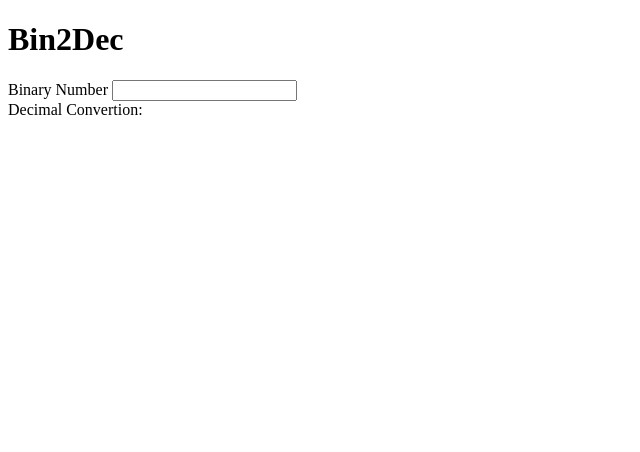
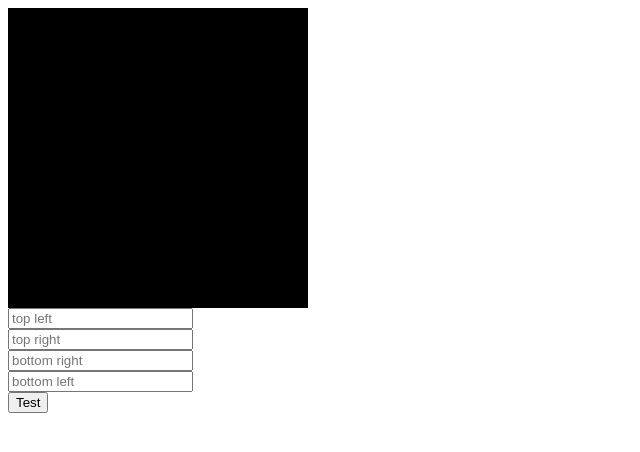
Before and after one commit to jgs-dev/florinpop17-88apps, an Angular app: page / in a window 1280 px wide. Shown: the top 452 px of the page, without its empty margins (0-640 px from the left). Built offline with nearby package versions, Linux system fonts and the light colour scheme.

Commit message:
inputs working on the canvas

```diff
--- a/src/app/app.component.html
+++ b/src/app/app.component.html
@@ -1,2 +1,2 @@
-<app-bin2dec></app-bin2dec>
+<app-border-radius-previewer></app-border-radius-previewer>
 <router-outlet></router-outlet>
--- a/src/app/border-radius-previewer/border-radius-previewer.component.html
+++ b/src/app/border-radius-previewer/border-radius-previewer.component.html
@@ -1 +1,14 @@
-<p>border-radius-previewer works!</p>
+<div [ngStyle]="getBorderRadius()" class="borders"></div>
+
+<div [formGroup]="bordersForm">
+    <div><input (input)="setBorderTopLeftRadius()" formControlName="borderRadiusTopLeft" type="tel"
+            placeholder="top left"></div>
+    <div><input (input)="setBorderTopRightRadius()" formControlName="borderRadiusTopRight" type="tel"
+            placeholder="top right"></div>
+    <div><input (input)="setBorderBottomRightRadius()" formControlName="borderRadiusBottomRight" type="tel"
+            placeholder="bottom right"></div>
+    <div><input (input)="setBorderBottomLeftRadius()" formControlName="borderRadiusBottomLeft" type="tel"
+            placeholder="bottom left"></div>
+</div>
+
+<button (click)="test()">Test</button>
--- a/src/app/border-radius-previewer/border-radius-previewer.component.scss
+++ b/src/app/border-radius-previewer/border-radius-previewer.component.scss
@@ -0,0 +1,5 @@
+.borders {
+    background-color: black;
+    height: 300px;
+    width: 300px;
+}
--- a/src/app/border-radius-previewer/border-radius-previewer.component.ts
+++ b/src/app/border-radius-previewer/border-radius-previewer.component.ts
@@ -1,4 +1,5 @@
 import { Component, OnInit } from '@angular/core';
+import { FormGroup, Form, FormBuilder, Validators } from '@angular/forms';
 
 @Component({
   selector: 'app-border-radius-previewer',
@@ -7,9 +8,62 @@ import { Component, OnInit } from '@angular/core';
 })
 export class BorderRadiusPreviewerComponent implements OnInit {
 
-  constructor() { }
+  constructor(private formBuilder: FormBuilder) { }
 
-  ngOnInit(): void {
+  /**
+   * @var borderRadius object that has the border-radius variables
+   */
+  borderRadius = {
+    topLeft: 0,
+    topRight: 0,
+    bottomLeft: 0,
+    bottomRight: 0
   }
 
+  /**
+   * @var bordersForm form validator of the border inputs and values
+   */
+  bordersForm = this.formBuilder.group({
+    borderRadiusTopLeft: ["", [Validators.required, Validators.min(0), Validators.pattern(/^[0-9]+[0-9]*$/)]],
+    borderRadiusTopRight: ["", [Validators.required, Validators.min(0), Validators.pattern(/^[0-9]+[0-9]*$/)]],
+    borderRadiusBottomRight: ["", [Validators.required, Validators.min(0), Validators.pattern(/^[0-9]+[0-9]*$/)]],
+    borderRadiusBottomLeft: ["", [Validators.required, Validators.min(0), Validators.pattern(/^[0-9]+[0-9]*$/)]]
+  })
+
+  ngOnInit(): void { }
+
+  test() {
+    console.log(this.borderRadius)
+  }
+
+  getBorderRadius(): object {
+    return {"border-radius":this.borderRadius.topLeft + "px " + this.borderRadius.topRight + "px " + this.borderRadius.bottomRight + "px " + this.borderRadius.bottomLeft + "px"}
+  }
+
+  setBorderTopLeftRadius() {
+    if (this.bordersForm.get("borderRadiusTopLeft").valid) {
+      this.borderRadius.topLeft = this.bordersForm.get("borderRadiusTopLeft").value
+    }
+  }
+
+  setBorderTopRightRadius() {
+    if (this.bordersForm.get("borderRadiusTopRight").valid) {
+      this.borderRadius.topRight = this.bordersForm.get("borderRadiusTopRight").value
+    }
+  }
+
+  setBorderBottomLeftRadius() {
+    if (this.bordersForm.get("borderRadiusBottomLeft").valid) {
+      this.borderRadius.bottomLeft = this.bordersForm.get("borderRadiusBottomLeft").value
+    }
+  }
+
+  setBorderBottomRightRadius() {
+    if (this.bordersForm.get("borderRadiusBottomRight").valid) {
+      this.borderRadius.bottomRight = this.bordersForm.get("borderRadiusBottomRight").value
+    }
+  }
+
+
+
 }
```
